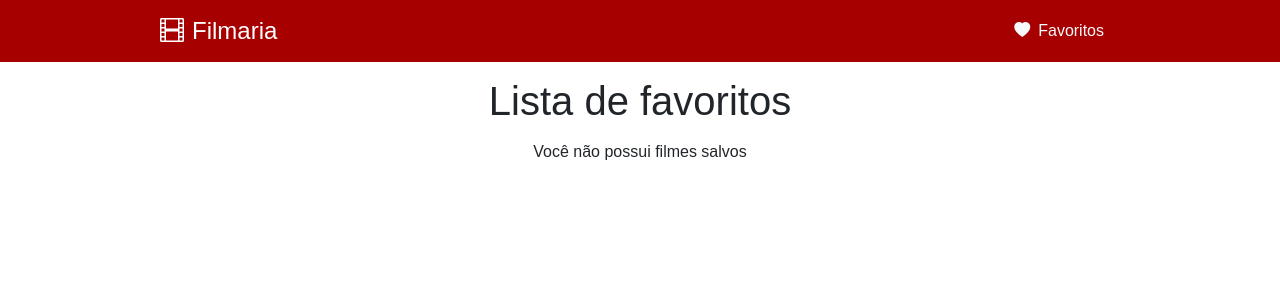
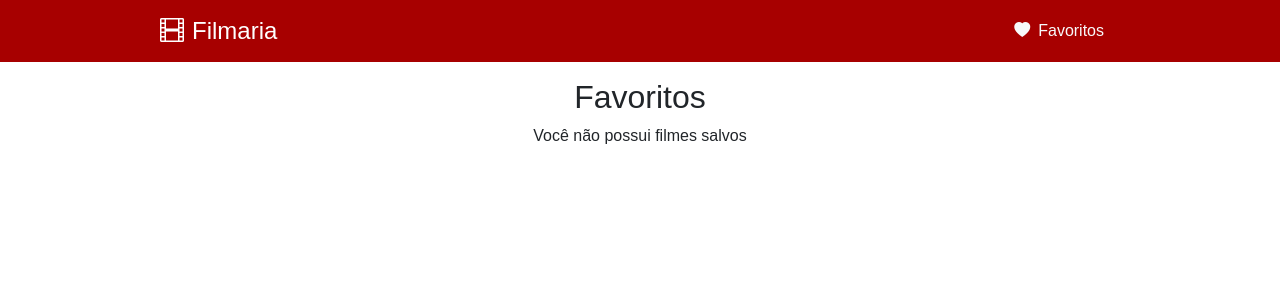
Before and after one commit to wendellwcl/Filmaria, a React (Create React App) app: page /favoritos in a window 1280 px wide. Shown: the top 300 px of the page. Built offline with nearby package versions, Linux system fonts and the light colour scheme.

Commit message:
adaptação da página favoritos utilizando bootstrap

```diff
--- a/src/Paginas/Favoritos/favoritos.css
+++ b/src/Paginas/Favoritos/favoritos.css
@@ -1,54 +1,7 @@
-#meusFilmes{
-    width: 100%;
-    display: flex;
-    flex-direction: column;
-    justify-content: center;
-    align-items: center;
-}
-
-h1{
-    margin: 15px 0;
-    text-align: center;
-}
-
-ul{
-    padding: 0;
-}
-
-li{
-    padding: 10px;
-    list-style: none;
-    min-width: 600px;
-    display: flex;
-    align-items: center;
-    justify-content: space-between;
-}
-
 li:nth-child(odd){
-    background-color: rgba(100, 100, 100, 0.2);
+    background-color: rgba(100, 100, 100, 0.3);
 }
 
 li:nth-child(even){
-    background-color: rgba(100, 100, 100, 0.1);
+    background-color: rgba(100, 100, 100, 0.2);;
 }
-
-button{
-    background-color: brown;
-    color: #FFF;
-    padding: 5px;
-    border-radius: 5px;
-    border: none;
-    font-size: 16px;
-    transition: .5s;
-}
-
-button:hover{
-    color: #000;
-}
-
-ul li div a{
-    text-decoration: none;
-    color: brown;
-    font-size: 16px;
-    margin-right: 15px;
-}
--- a/src/Paginas/Favoritos/index.js
+++ b/src/Paginas/Favoritos/index.js
@@ -25,15 +25,15 @@
     function removerFavorito(removerId){
 
         let filtrarFilmes = filmes.filter((item) => {
-            return(item.id !== removerId)
+            return(item.id !== removerId);
         });
 
-        setFilmes(filtrarFilmes)
-        localStorage.setItem('filmes', JSON.stringify(filtrarFilmes))
+        setFilmes(filtrarFilmes);
+        localStorage.setItem('filmes', JSON.stringify(filtrarFilmes));
 
-        toast.error('Filme removido.')
+        toast.error('Filme removido.');
 
-    }
+    };
 
 
     //---------------------------------------------------------------------------
@@ -41,30 +41,30 @@
 
     return(
 
-        <div id='meusFilmes'>
-
-            <h1>Lista de favoritos</h1>
-
-            {filmes.length === 0 && <span>Você não possui filmes salvos</span>}
-
-            <ul>
+        <div className='container' id='meusFilmes'>
+            <div className='row text-center'>
+                <h2 className='mt-3 mb-2'>Favoritos</h2>
+                {filmes.length === 0 && <span>Você não possui filmes salvos</span>}
+            </div>
+            <ul className='container g-4'>
 
                 {filmes.map((item)=>{
                     return(
-                        <li key={item.id}>
-                            <h3>{item.nome}</h3>
-                            <div>
-                                <Link to={`/filme/${item.id}`}>Ver detalhes</Link>
-                                <button onClick={() => removerFavorito(item.id)}>Remover</button>
+                        <li key={item.id} className='row py-3 px-0 px-md-5'>
+                            <span className='h3 mb-2 mb-md-0 ps-md-5 col-12 col-md-6'>{item.nome}</span>
+                            <div className='col-12 col-md-6 d-flex align-items-center justify-content-end'>
+                                <Link className='btn' to={`/filme/${item.id}`}>Detalhes</Link>
+                                <button className='btn ms-3' onClick={() => removerFavorito(item.id)}>
+                                    <i className='bi bi-x-lg'></i>
+                                    <span className='d-none d-md-inline ms-2'>Remover</span>
+                                </button>
                             </div>
                         </li>
                     )
                 })}
 
             </ul>
-
         </div>
 
     );
-
 };
```
